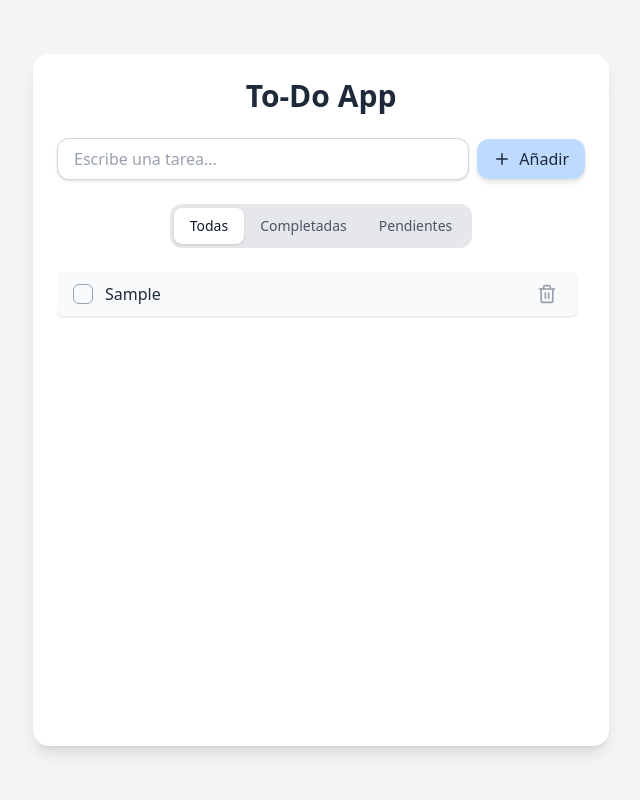
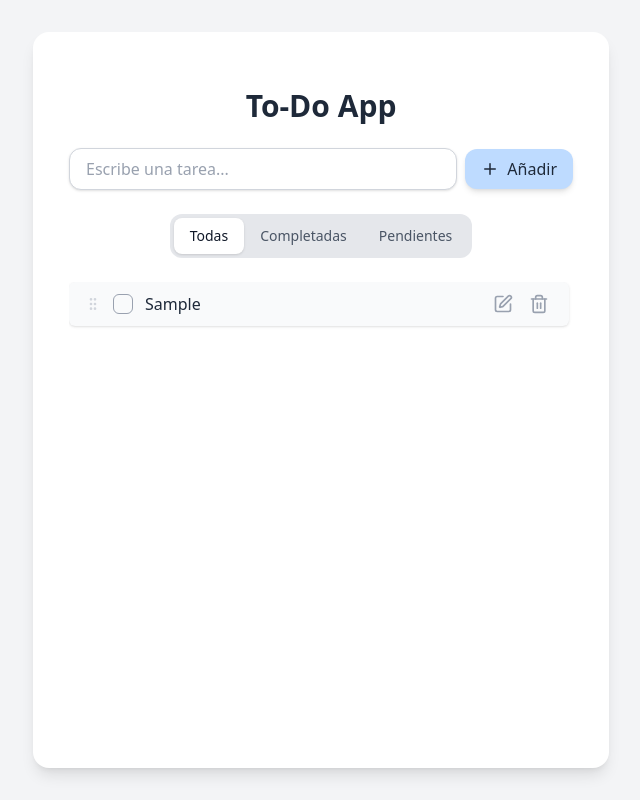
Before and after one commit to Gabriel-Karajallo/To-Do-App, a React (Vite) app: page / in a window 1280 px wide. Both pictures are taken after typing "Sample" into the empty fields and a click on the button "Añadir". Shown: the whole page, without its empty margins (319-959 px from the left). Built offline with nearby package versions, Linux system fonts and the light colour scheme.

Commit message:
Se agrega fuincionalidades nuevas y estilos nuevos.

```diff
--- a/package.json
+++ b/package.json
@@ -12,6 +12,9 @@
     "deploy": "gh-pages -d dist"
   },
   "dependencies": {
+    "@dnd-kit/core": "^6.3.1",
+    "@dnd-kit/sortable": "^10.0.0",
+    "@hello-pangea/dnd": "^18.0.1",
     "@tailwindcss/vite": "^4.1.13",
     "framer-motion": "^12.23.21",
     "lucide-react": "^0.544.0",
@@ -21,6 +24,7 @@
   "devDependencies": {
     "@eslint/js": "^9.35.0",
     "@types/react": "^19.1.13",
+    "@types/react-beautiful-dnd": "^13.1.8",
     "@types/react-dom": "^19.1.9",
     "@vitejs/plugin-react": "^5.0.2",
     "autoprefixer": "^10.4.21",
--- a/src/App.tsx
+++ b/src/App.tsx
@@ -50,8 +50,8 @@ export default function App() {
 
   return (
     <div className="min-h-screen bg-gray-100 dark:bg-neutral-900 flex items-center justify-center px-4">
-      <div className="w-full max-w-xl bg-white dark:bg-neutral-800 shadow-lg rounded-2xl p-6 space-y-6">
-        <h1 className="text-3xl font-bold text-center text-gray-800 dark:text-white">
+      <div className="w-full max-w-xl bg-white dark:bg-neutral-800 shadow-lg rounded-2xl p-9 space-y-6">
+        <h1 className="text-3xl font-bold text-center text-gray-800 dark:text-white mt-5">
           To-Do App
         </h1>
 
@@ -66,6 +66,7 @@ export default function App() {
           todos={filteredTodos}
           onToggleTodo={toggleTodo}
           onDeleteTodo={deleteTodo}
+          setTodos={setTodos}
         />
       </div>
     </div>
--- a/src/Components/TodoItem.tsx
+++ b/src/Components/TodoItem.tsx
@@ -1,62 +1,123 @@
-import { Trash2, Check } from "lucide-react";
+import { Trash2, Check, GripVertical, Edit } from "lucide-react";
 import type { Todo } from "../Types/todo";
 import { motion } from "framer-motion";
+import { useState } from "react";
 
 interface TodoItemProps {
   todo: Todo;
   onToggle: () => void;
   onDelete: () => void;
+  onEdit: (newText: string) => void;
   className?: string;
 }
 
-export default function TodoItem({ todo, onToggle, onDelete }: TodoItemProps) {
+export default function TodoItem({
+  todo,
+  onToggle,
+  onDelete,
+  onEdit,
+}: TodoItemProps) {
+  const [isEditing, setIsEditing] = useState(false);
+  const [editText, setEditText] = useState(todo.text);
+
+  const handleSave = () => {
+    if (editText.trim() !== "") {
+      onEdit(editText.trim());
+    }
+    setIsEditing(false);
+  };
+
+  const handleCancel = () => {
+    setEditText(todo.text);
+    setIsEditing(false);
+  };
+
   return (
-    <motion.li
-      layout
-      initial={{ opacity: 0, y: -10 }}   // entra desde arriba
-      animate={{ opacity: 1, y: 0 }}     // animación al entrar
-      exit={{ opacity: 0, x: 50 }}       // animación al salir
-      transition={{ duration: 0.3 }}
-      className="flex items-center justify-between bg-gray-50 dark:bg-neutral-700 px-4 py-2 rounded-md shadow-sm transform transition-all duration-300 ease-in-out"
-    >
-      <div className="flex items-center gap-3 relative">
+    <div className="flex items-center justify-between bg-gray-50 dark:bg-neutral-700 px-4 py-2 rounded-md shadow-sm cursor-grab select-none">
+      <div className="flex items-center gap-3 flex-1 min-w-0">
+        {/* Handle */}
+        <GripVertical size={16} className="text-gray-300 dark:text-gray-500" />
+
+        <label className="relative flex items-center justify-center">
           <motion.input
             type="checkbox"
             checked={todo.completed}
             onChange={onToggle}
-          whileTap={{ scale: 1.2 }}      // pequeño “pop” al hacer click
-          whileHover={{ scale: 1.1 }}    // ligera ampliación al pasar el mouse
+            whileTap={{ scale: 1.2 }}
+            whileHover={{ scale: 1.1 }}
             className="appearance-none h-5 w-5 border border-gray-400 dark:border-gray-600 rounded-md
                        checked:bg-blue-500 checked:border-blue-500
                        transition-all duration-300
                        focus:outline-none focus:ring-2 focus:ring-blue-400"
           />
-
-        {/* Icono Check de lucide, solo visible si está marcado */}
           {todo.completed && (
             <Check
               size={10}
-            className="absolute left-0 top-0.1 m-auto h-5 w-5 text-white pointer-events-none"
+              className="absolute left-0 top-0 m-auto h-5 w-5 text-white pointer-events-none"
             />
           )}
+        </label>
 
+        {/* Texto o Input si está editando */}
+        {isEditing ? (
+  <div className="flex items-center gap-2 flex-1">
+    <input
+      type="text"
+      value={editText}
+      onChange={(e) => setEditText(e.target.value)}
+      onBlur={handleSave} // guarda al perder foco (móvil)
+      onKeyDown={(e) => {
+        if (e.key === "Enter") handleSave();
+        if (e.key === "Escape") handleCancel();
+      }}
+      className="flex-1 min-w-0 px-2 py-1 rounded-md border border-gray-300 dark:border-gray-600 focus:outline-none focus:ring-2 focus:ring-blue-400 dark:bg-neutral-800 text-gray-900 dark:text-gray-100"
+      autoFocus
+    />
+    {/* Botón guardar */}
+    <button
+      onClick={handleSave}
+      className="p-1 text-blue-500 hover:text-blue-600"
+    >
+      <Check size={18} />
+    </button>
+    {/* Botón cancelar */}
+    <button
+      onClick={handleCancel}
+      className="p-1 text-gray-400 hover:text-gray-600 dark:hover:text-gray-300"
+    >
+      ✕
+    </button>
+  </div>
+        ) : (
           <span
-          className={`text-gray-800 dark:text-gray-100 transition-all duration-300 ${
+            className={`flex-1 min-w-0 text-gray-800 dark:text-gray-100 transition-all duration-300 ${
               todo.completed
                 ? "line-through text-gray-400 dark:text-gray-500"
                 : ""
-          }`}
+            } break-words`}
           >
             {todo.text}
           </span>
+        )}
       </div>
 
+      {/* Botones de acción */}
+      {!isEditing && (
+        <div className="flex items-center gap-2 flex-shrink-0">
+          <button
+            onClick={() => setIsEditing(true)}
+            className="text-gray-400 dark:text-gray-500 hover:text-blue-500 p-1 rounded-md transition-colors"
+          >
+            <Edit size={20} />
+          </button>
           <button
             onClick={onDelete}
-        className="text-gray-400 dark:text-gray-500 hover:text-gray-600 dark:hover:text-gray-300 p-1 rounded-md transition-colors"
+            className="flex-shrink-0 text-gray-400 dark:text-gray-500 hover:text-gray-600 dark:hover:text-gray-300 p-1 rounded-md transition-colors"
           >
             <Trash2 size={20} />
           </button>
-    </motion.li>
+        </div>
+      )}
+    </div>
   );
 }
--- a/src/Components/TodoList.tsx
+++ b/src/Components/TodoList.tsx
@@ -1,55 +1,62 @@
-import { AnimatePresence, motion } from "framer-motion";
+import { Inbox } from "lucide-react"; // icono Lucide para “sin tareas”
+import { AnimatePresence, Reorder } from "framer-motion";
 import TodoItem from "./TodoItem";
 import type { Todo } from "../Types/todo";
-
 
 interface TodoListProps {
   todos: Todo[];
   onToggleTodo: (id: number) => void;
+  setTodos: React.Dispatch<React.SetStateAction<Todo[]>>;
   onDeleteTodo: (id: number) => void;
 }
 
-export default function TodoList({
-  todos,
-  onToggleTodo,
-  onDeleteTodo,
-}: TodoListProps) {
+export default function TodoList({ todos, onToggleTodo, onDeleteTodo, setTodos }: TodoListProps) {
   const containerHeight = "min-h-[450px] max-h-[450px]";
+
+  // Función para editar el texto de una tarea
+  const onEditTodo = (id: number, newText: string) => {
+    setTodos((prevTodos) =>
+      prevTodos.map((todo) =>
+        todo.id === id ? { ...todo, text: newText } : todo
+      )
+    );
+  };
+
   return (
     <div className="w-full">
-      <div
-        className={`overflow-y-auto overflow-x-hidden pr-1 w-full ${containerHeight}`}
-      >
       {todos.length === 0 ? (
-        <div className="flex items-center justify-center h-full">
-          <p className="text-gray-500 italic text-center dark:text-gray-400">
-            Aún no hay tareas. ¡Añade una!
-          </p>
+        <div className="flex flex-col items-center justify-center h-[450px] text-gray-400 dark:text-gray-500">
+          <Inbox size={60} className="mb-4 animate-bounce text-gray-300 dark:text-gray-600" />
+          <p className="text-center text-lg italic">¡Aún no hay tareas!</p>
         </div>
       ) : (
-        <div className="min-h-[450px] max-h-[450px] overflow-y-auto overflow-x-hidden pr-1 w-full">
-          <ul className="space-y-2">
+        <Reorder.Group
+          axis="y"
+          values={todos}
+          onReorder={setTodos}
+          className={`overflow-y-auto overflow-x-hidden pr-1 w-full ${containerHeight} space-y-2`}
+        >
           <AnimatePresence>
             {todos.map((todo) => (
-                <motion.li
+              <Reorder.Item
                 key={todo.id}
-                  initial={{ opacity: 0, y: -10 }}
+                value={todo}
+                initial={{ opacity: 0, y: -20 }}
                 animate={{ opacity: 1, y: 0 }}
                 exit={{ opacity: 0, x: 50 }}
-                  transition={{ duration: 0.2 }}
+                transition={{ duration: 0.25 }}
               >
                 <TodoItem
                   todo={todo}
                   onToggle={() => onToggleTodo(todo.id)}
                   onDelete={() => onDeleteTodo(todo.id)}
+                  onEdit={(newText) => onEditTodo(todo.id, newText)}
                 />
-                </motion.li>
+              </Reorder.Item>
             ))}
           </AnimatePresence>
-          </ul>
-        </div>
+        </Reorder.Group>
       )}
-    </div>
     </div>
   );
 }
```
Also changed, not shown: 1 other file (tests, documents, lock files or other folders). Lines whose indentation alone changed are shown as unchanged.
